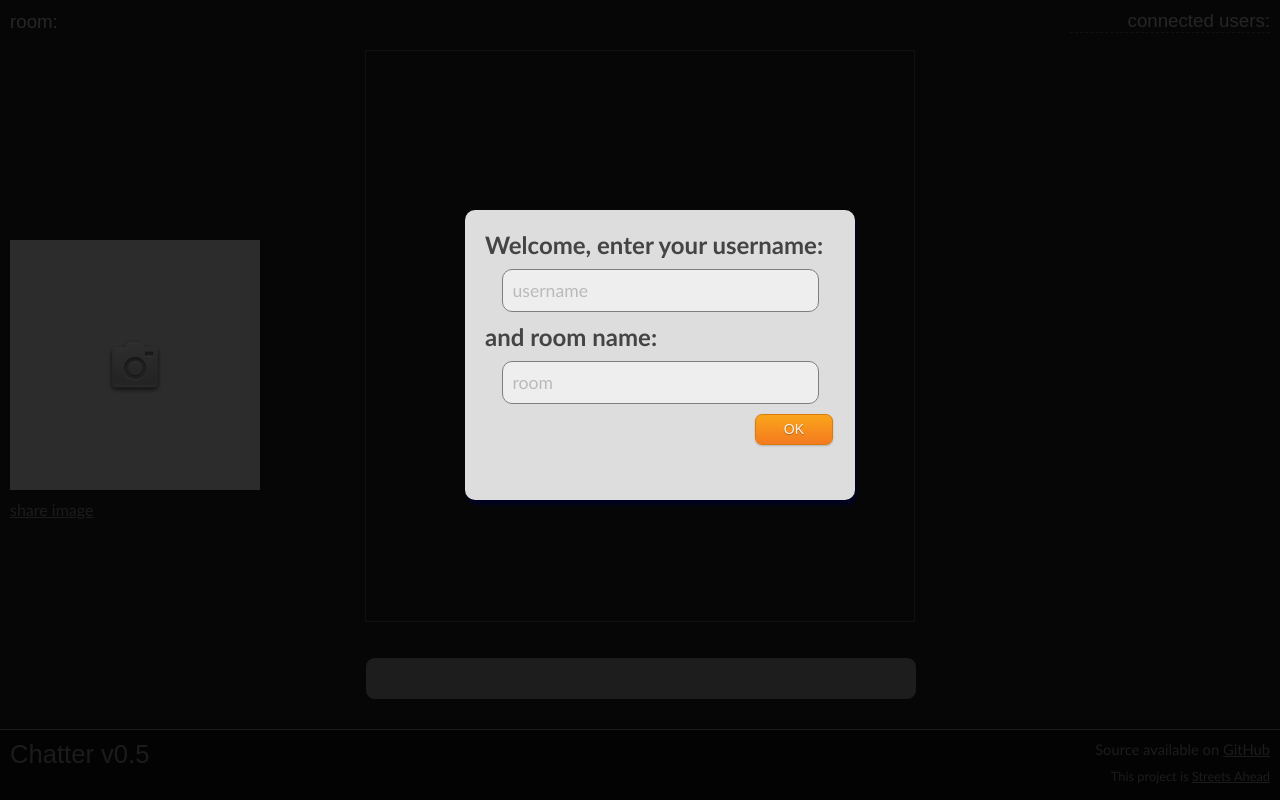
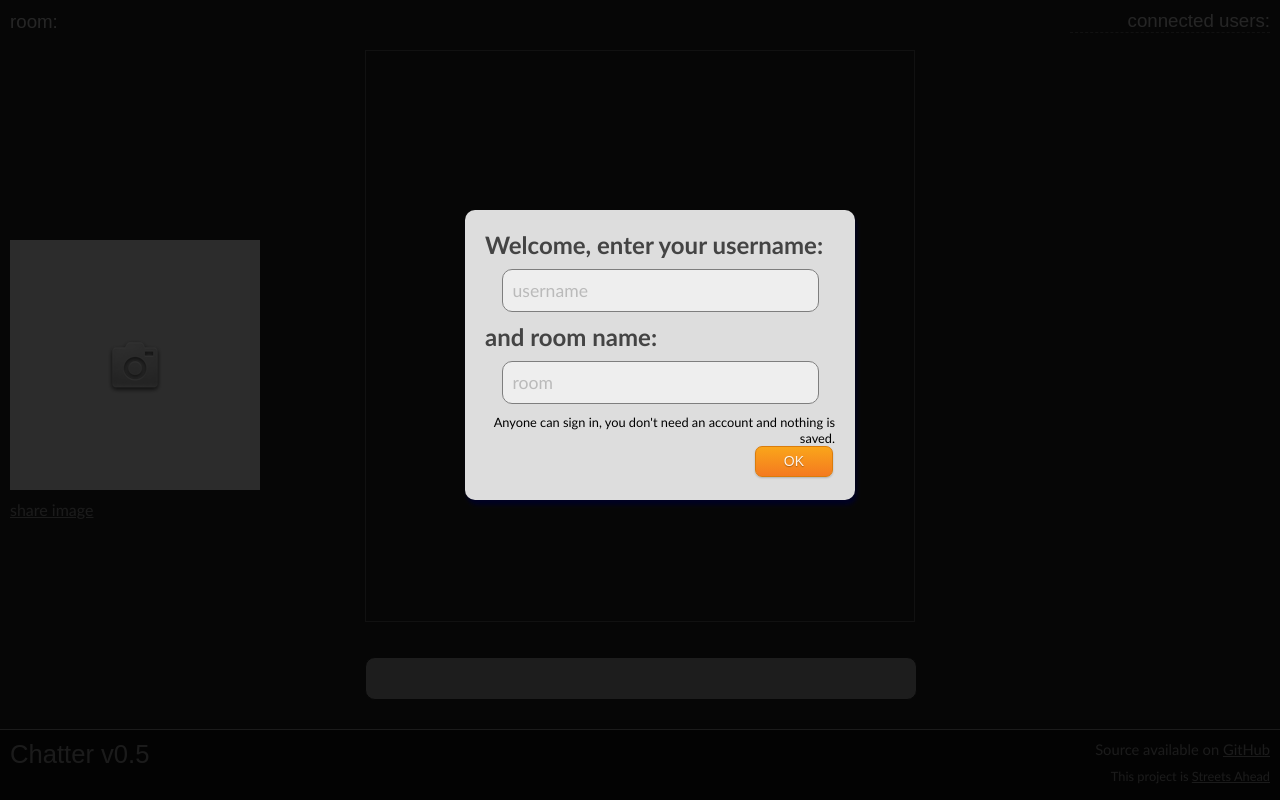
Before and after one commit to streets-ahead/Chatter, a plain HTML site: page index.htm in a window 1280 px wide. Drawn offline with nearby package versions, Linux system fonts and the light colour scheme; some packages are replaced by stand-ins of ours; a script that the page names is missing; a web font is replaced by a local one.

Commit message:
added some helper text

```diff
--- a/index.htm
+++ b/index.htm
@@ -60,6 +60,7 @@
 			<h2>and room name:</h2>
 			<div class='formback'><label for='roomname'>room</label><input type='text' name='roomname' id='roomname'></div>
 			<div style='height:0px; width:0px; overflow:hidden'><input type='submit'></div>
+			<p style='font-size:80%'>Anyone can sign in, you don't need an account and nothing is saved.</p>
 		</form>
 		<a href='#none' class='button orange' id='ok'>OK</a>
 	</div>
```
